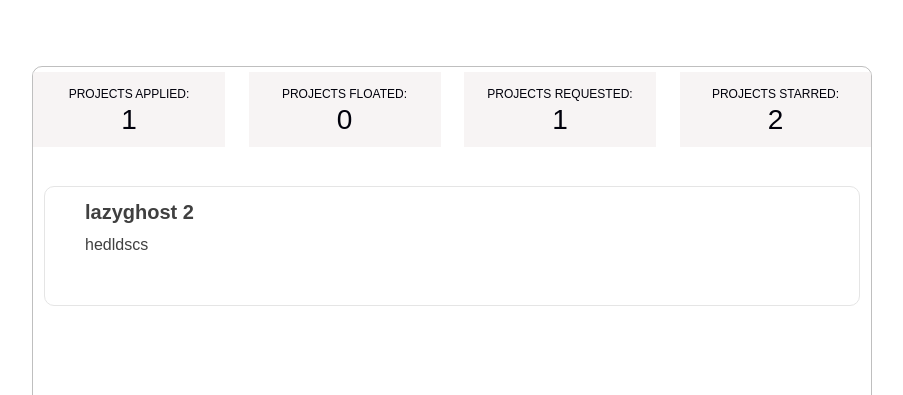
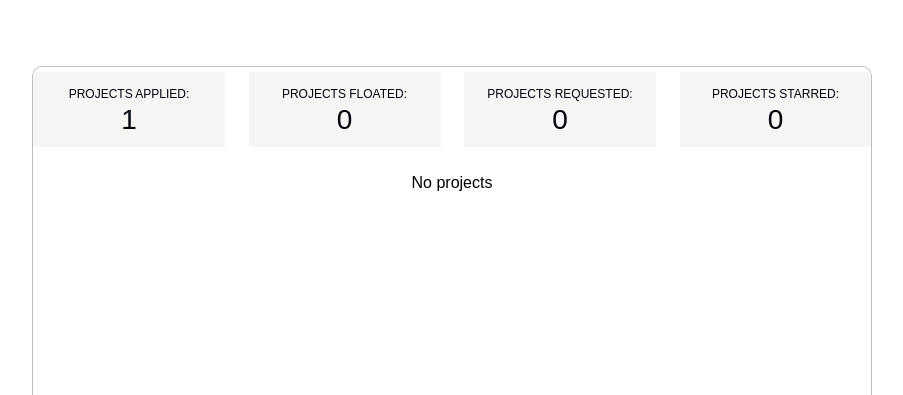
Before and after one commit to naveensaigit/project_portal, a Django app: page /profile/7 in a window 1280 px wide. Shown: the part 1152-1547 px from the top of the page, without its empty margins (321-1224 px from the left). Run offline with Django 4.2, Linux system fonts and the light colour scheme; a user stored in the database is signed in; data comes from the database, SQL or seed files in the repository; some libraries are stand-ins or nearby versions.

Commit message:
Improved user views file

```diff
--- a/home/static/home/profile.js
+++ b/home/static/home/profile.js
@@ -1,9 +1,12 @@
-var divs = ["projects_applied", "projects_floated", "projects_requested", "projects_starred"];
+$(document).ready(function () {
+    var div = document.getElementById("projects0");
+    div.removeAttribute("style");
+});
+
+var divs = ["projects0", "projects1", "projects2", "projects3"];
 var visibleDivId = null;
 function toggleVisibility(divId) {
-    if (visibleDivId === divId) {
-        //visibleDivId = null;
-    } else {
+    if (visibleDivId != divId) {
         visibleDivId = divId;
     }
     hideNonVisibleDivs();
--- a/home/templates/home/base.html
+++ b/home/templates/home/base.html
@@ -175,5 +175,6 @@
         </a>
     </body>
     {% endblock mainBlock %}
+    {% block extraBlock %}{% endblock extraBlock %}
     {% block customScripts %}{% endblock customScripts %}
 </html>
--- a/home/templates/home/main.html
+++ b/home/templates/home/main.html
@@ -287,7 +287,6 @@
             {% endwith %}
         {% endblock paginationBlock %}
     {% endblock mainContentBlock %}
-    {% block extraBlock %}{% endblock extraBlock %}
     {% endblock content %}
     {% block customScripts %}
         <script>
--- a/home/templates/home/project.html
+++ b/home/templates/home/project.html
@@ -7,7 +7,6 @@
 {% block messageBlock %} {% if messages %} {% for message in messages %}
 <div class="card-header py-3">{{message}}</div>
 {% endfor %} {% endif %} {% endblock messageBlock %}
-{% block projectPageBlock %}
 <div class="blog-container">
   <br>
   <div class="blog-header">
@@ -126,7 +125,6 @@
   </div>
 </div>
 {% endif %}
-{% endblock projectPageBlock %}
 {% endblock content %}
 {% block customScripts %}
 <script type="text/javascript" src="//use.typekit.net/wtt0gtr.js"></script>
--- a/home/views.py
+++ b/home/views.py
@@ -18,7 +18,7 @@ def main(request):
         projects = get_searched_projects(request)
 
     projects = get_paginated_projects(request, projects)
-    projects_id = get_projects_id(request)
+    projects_id = get_user_projects_id(request.user)
 
     common_tags = get_most_common_tags(5)
 
@@ -69,7 +69,7 @@ def project(request):
     project_id = request.GET.get('project_id')
     project = Project.objects.get(id=project_id)
 
-    projects_id = get_projects_id(request)
+    projects_id = get_user_projects_id(request.user)
 
     context = {
         'title': 'Project',
--- a/users/templates/users/profile.html
+++ b/users/templates/users/profile.html
@@ -1,11 +1,8 @@
 {% extends 'home/main.html' %} {% load static %}
-
 {% block stylesheets %}
 <link rel="stylesheet" type="text/css" href="{% static 'home/style.css' %}">
 <link rel="stylesheet" type="text/css" href="{% static 'home/cards.css' %}">
 <link rel="stylesheet" type="text/css" href="{% static 'home/profile.css' %}">
-
-
 <style media="screen">
   .vertical-line-profile {
     width: 6px;
@@ -53,124 +50,95 @@
   }
 </style>
 {% endblock stylesheets %}
-
-{% comment %}
-{% if user.id != profile_user.id %}
-<!-- {% block cardBlock %}{% endblock cardBlock %} -->
-{% endif %}
-{% endcomment %}
-
 {% block content %}
-
-
-
 {% block messageBlock %}
 {% if messages %} {% for message in messages %}
 <div style="margin-left: 20px; color: #022160; font-size: 30px; background-color: white;">{{message}}</div>
 {% endfor %} {% endif %}
 {% endblock messageBlock %}
-
-
-
 <div class="row">
   <div class="col-sm-4">
-
     <div class="card" style="width: 415px; height: 958px; margin-top: 83px;">
-      <div class="card-body"
-        style="box-shadow: 4px 4px 10px rgba(0, 0, 0, 0.25); background: #F7F4F4; border-radius: 10px;">
+      <div class="card-body" style="box-shadow: 4px 4px 10px rgba(0, 0, 0, 0.25); background: #F7F4F4; border-radius: 10px;">
         <div class="d-flex flex-column align-items-center text-center">
-          <img src="{{ profile_user.profile.image.url }}" alt=""
-            style="margin-top: 24px; height:200px;height:200px; border-radius: 100%;">
+          <img src="{{ profile_user.profile.image.url }}" alt="" style="margin-top: 24px; height:200px;height:200px; border-radius: 100%;">
         </div>
-        <p
-          style="color: #404040; margin-left: 26px; font-family: 'Public Sans', sans-serif; font-style: normal; font-weight: bold; font-size: 20px;">
+        <p style="color: #404040; margin-left: 26px; font-family: 'Public Sans', sans-serif; font-style: normal; font-weight: bold; font-size: 20px;">
           Profile</p>
-        <div
-          style="border: 1px solid rgba(0, 0, 0, 0.25); box-sizing: border-box; border-radius: 10px; margin-left: 25px; margin-right: 25px; height: 125px; ">
-          <p
-            style="font-family: 'Public Sans', sans-serif;font-style: normal;font-weight: normal;font-size: 16px;line-height: 19px;color: #404040; margin-left: 10px; margin-top: 20px;">
+        <div style="border: 1px solid rgba(0, 0, 0, 0.25); box-sizing: border-box; border-radius: 10px; margin-left: 25px; margin-right: 25px; height: 125px; ">
+          <p style="font-family: 'Public Sans', sans-serif;font-style: normal;font-weight: normal;font-size: 16px;line-height: 19px;color: #404040; margin-left: 10px; margin-top: 20px;">
             {{ profile_user.first_name }} {{ profile_user.last_name }}
             <br>{{ profile_user.profile.year }} Year - {{ profile_user.profile.branch }}<br>
             {{ profile_user.email }}
           </p>
-          <div
-            style="background: #19258C; margin-left:260px; margin-right: 10px; box-sizing: border-box; border-radius: 5px; color: white; width: 65px;">
-            <a style="color: white; margin-left: 5px;" href="/profile/edit"> Edit <i class="fas fa-pen"
-                style="margin-left: 2px;"></i> </a>
+          <div style="background: #19258C; margin-left:260px; margin-right: 10px; box-sizing: border-box; border-radius: 5px; color: white; width: 65px;">
+            <a style="color: white; margin-left: 5px;" href="/profile/edit"> Edit <i class="fas fa-pen" style="margin-left: 2px;"></i> </a>
           </div>
         </div>
         <br>
-
-        <p
-          style="color: #404040; margin-left: 26px; font-family: 'Public Sans', sans-serif; font-style: normal; font-weight: bold; font-size: 20px;">
+        <p style="color: #404040; margin-left: 26px; font-family: 'Public Sans', sans-serif; font-style: normal; font-weight: bold; font-size: 20px;">
           Skills</p>
-        <div
-          style="border: 1px solid rgba(0, 0, 0, 0.25); box-sizing: border-box; border-radius: 10px; margin-left: 25px; margin-right: 25px; height: 125px; ">
-          <p
-            style="font-family: 'Public Sans', sans-serif;font-style: normal;font-weight: normal;font-size: 16px;line-height: 19px;color: #404040; margin-left: 10px; margin-top: 20px;">
+        <div style="border: 1px solid rgba(0, 0, 0, 0.25); box-sizing: border-box; border-radius: 10px; margin-left: 25px; margin-right: 25px; height: 125px; ">
+          <p style="font-family: 'Public Sans', sans-serif;font-style: normal;font-weight: normal;font-size: 16px;line-height: 19px;color: #404040; margin-left: 10px; margin-top: 20px;">
             {{ profile_user.profile.techskills }}
           </p>
-          <div
-            style="background: #19258C; margin-left:260px; margin-right: 10px; box-sizing: border-box; border-radius: 5px; color: white; width: 65px;">
-            <a style="color: white; margin-left: 5px;" href="/profile/edit"> Edit <i class="fas fa-pen"
-                style="margin-left: 2px;"></i> </a>
+          <div style="background: #19258C; margin-left:260px; margin-right: 10px; box-sizing: border-box; border-radius: 5px; color: white; width: 65px;">
+            <a style="color: white; margin-left: 5px;" href="/profile/edit"> Edit <i class="fas fa-pen" style="margin-left: 2px;"></i> </a>
           </div>
         </div>
         <br>
-
-        <p
-          style="color: #404040; margin-left: 26px; font-family: 'Public Sans', sans-serif; font-style: normal; font-weight: bold; font-size: 20px;">
+        <p style="color: #404040; margin-left: 26px; font-family: 'Public Sans', sans-serif; font-style: normal; font-weight: bold; font-size: 20px;">
           Links</p>
-        <div
-          style="border: 1px solid rgba(0, 0, 0, 0.25); box-sizing: border-box; border-radius: 10px; margin-left: 25px; margin-right: 25px; height: 145px; ">
-          <p
-            style="font-family: 'Public Sans', sans-serif;font-style: normal;font-weight: normal;font-size: 16px;line-height: 19px;color: #404040; margin-left: 10px; margin-top: 20px;">
+        <div style="border: 1px solid rgba(0, 0, 0, 0.25); box-sizing: border-box; border-radius: 10px; margin-left: 25px; margin-right: 25px; height: 145px; ">
+          <p style="font-family: 'Public Sans', sans-serif;font-style: normal;font-weight: normal;font-size: 16px;line-height: 19px;color: #404040; margin-left: 10px; margin-top: 20px;">
             <i class="fab fa-linkedin" style="margin-right: 5px;"></i>Linkedin : <br>
             <i class="fas fa-globe" style="margin-right: 5px;"></i>Website : <br>
             <i class="fab fa-github" style="margin-right: 5px;"></i>Github : <br>
             <i class="far fa-file" style="margin-right: 5px;"></i>Resume : <br>
           </p>
-          <div
-            style="background: #19258C; margin-left:260px; margin-right: 10px; box-sizing: border-box; border-radius: 5px; color: white; width: 65px;">
-            <a style="color: white; margin-left: 5px;" href="/profile/edit"> Edit <i class="fas fa-pen"
-                style="margin-left: 2px;"></i> </a>
+          <div style="background: #19258C; margin-left:260px; margin-right: 10px; box-sizing: border-box; border-radius: 5px; color: white; width: 65px;">
+            <a style="color: white; margin-left: 5px;" href="/profile/edit"> Edit <i class="fas fa-pen" style="margin-left: 2px;"></i> </a>
           </div>
         </div>
       </div>
-
     </div>
-
   </div>
-
-
   <div class="col-md">
-
     <div class="projects" style="margin-top: 83px; overflow: hidden;">
-
       <div class="buttons">
         <div class="row justify-content-center">
           <div class="col-xl-3 col-md-6 mb-4" style="margin-top: 5px; margin-bottom: 5px;">
-            <a class="profButton" onclick="toggleVisibility('projects_applied')"><p style="font-weight: 300; font-size: 12px;margin-bottom: 0px;">PROJECTS APPLIED:<br><h3 style="font-weight: 500;font-size: 28px;">{{ num_projects_applied }}</h3></p></a>
-
-          </div>
-
-          <div class="col-xl-3 col-md-6 mb-4" style="margin-top: 5px; margin-bottom: 5px;">
-            <a class="profButton" onclick="toggleVisibility('projects_floated')"><p style="font-weight: 300; font-size: 12px;margin-bottom: 0px;">PROJECTS FLOATED:<br><h3 style="font-weight: 500;font-size: 28px;">{{ num_projects_floated }}</h3></p></a>
-
+            <a class="profButton" onclick="toggleVisibility('projects1')">
+              <p style="font-weight: 300; font-size: 12px;margin-bottom: 0px;">PROJECTS APPLIED:<br>
+                <h3 style="font-weight: 500;font-size: 28px;">{{ projects_id.2|length }}</h3>
+              </p>
+            </a>
           </div>
           <div class="col-xl-3 col-md-6 mb-4" style="margin-top: 5px; margin-bottom: 5px;">
-            <a class="profButton" onclick="toggleVisibility('projects_requested')"><p style="font-weight: 300; font-size: 12px;margin-bottom: 0px;">PROJECTS REQUESTED:<br><h3 style="font-weight: 500;font-size: 28px;">{{ num_projects_req }}</h3></p></a>
-
+            <a class="profButton" onclick="toggleVisibility('projects0')">
+              <p style="font-weight: 300; font-size: 12px;margin-bottom: 0px;">PROJECTS FLOATED:<br>
+                <h3 style="font-weight: 500;font-size: 28px;">{{ projects_id.0|length  }}</h3>
+              </p>
+            </a>
           </div>
-
           <div class="col-xl-3 col-md-6 mb-4" style="margin-top: 5px; margin-bottom: 5px;">
-            <a class="profButton" onclick="toggleVisibility('projects_starred')"><p style="font-weight: 300; font-size: 12px;margin-bottom: 0px;">PROJECTS STARRED:<br><h3 style="font-weight: 500;font-size: 28px;">{{ user.profile.starred_projects.count }}</h3></p></a>
-
+            <a class="profButton" onclick="toggleVisibility('projects2')">
+              <p style="font-weight: 300; font-size: 12px;margin-bottom: 0px;">PROJECTS REQUESTED:<br>
+                <h3 style="font-weight: 500;font-size: 28px;">{{ projects_id.3|length  }}</h3>
+              </p>
+            </a>
           </div>
-
-
-          <div id="projects_applied">
-            {% for project in projects_applied %}
+          <div class="col-xl-3 col-md-6 mb-4" style="margin-top: 5px; margin-bottom: 5px;">
+            <a class="profButton" onclick="toggleVisibility('projects3')">
+              <p style="font-weight: 300; font-size: 12px;margin-bottom: 0px;">PROJECTS STARRED:<br>
+                <h3 style="font-weight: 500;font-size: 28px;">{{ projects_id.4|length  }}</h3>
+              </p>
+            </a>
+          </div>
+          {% for projects_category in projects %}
+            {% with index=forloop.counter0 %}
+              <div id="projects{{index}}" style="display:none;">
+                {% for project in projects_category %}
                 <div class="card-box" style="padding-top: 0px;padding-bottom: 0px; margin-top: 15px; margin-bottom: 30px;">
                   <div class="blog-body">
                     <div class="demo-a profile-project-title">
@@ -182,114 +150,21 @@
                     </div>
                   </div>
                 </div>
-
                 {% endfor %}
-            {% if projects_applied.count == 0 %}
+                {% if projects_category.count == 0 %}
                 <div>No projects</div>
                 {% endif %}
               </div>
-          <div id="projects_floated" style="display: none;">
-            {% for project in projects_floated %}
-            <div class="card-box" style="padding-top: 0px;padding-bottom: 0px; margin-top: 15px; margin-bottom: 30px;">
-              <div class="blog-body">
-                <div class="demo-a profile-project-title">
-                  <h1 style="font-size: 1.8rem;"><a href="/project/?project_id={{project.id}}">{{ project.Title}}</a>
-                  </h1>
-                </div>
-                <div class="demo-2 profile-project-desc">
-                  <p>{{project.Description}}</p>
-                </div>
-              </div>
-            </div>
-
+            {% endwith %}
           {% endfor %}
-            {% if projects_floated.count == 0 %}
-            <div>No projects</div>
-            {% endif %}
-          </div>
-          <div id="projects_requested" style="display: none;">
-            {% for project in projects_requested %}
-            <div class="card-box" style="padding-top: 0px;padding-bottom: 0px; margin-top: 15px; margin-bottom: 30px;">
-              <div class="blog-body">
-                <div class="demo-a profile-project-title">
-                  <h1 style="font-size: 1.8rem;"><a href="/project/?project_id={{project.id}}">{{ project.Title}}</a>
-                  </h1>
-                </div>
-                <div class="demo-2 profile-project-desc">
-                  <p>{{project.Description}}</p>
-                </div>
-              </div>
-            </div>
-
-            {% endfor %}
-            {% if projects_floated.count == 0 %}
-            <div>No projects</div>
-            {% endif %}
-          </div>
-          <div id="projects_starred" style="display: none;">
-            {% for project in projects_starred %}
-            <div class="card-box" style="padding-top: 0px;padding-bottom: 0px; margin-top: 15px; margin-bottom: 30px;">
-              <div class="blog-body">
-                <div class="demo-a profile-project-title">
-                  <h1 style="font-size: 1.8rem;"><a href="/project/?project_id={{project.id}}">{{ project.Title}}</a>
-                  </h1>
-                </div>
-                <div class="demo-2 profile-project-desc">
-                  <p>{{project.Description}}</p>
-                </div>
-
-              </div>
-            </div>
-            {% endfor %}
-            {% if projects_floated.count == 0 %}
-            <div>No projects</div>
-            {% endif %}
-
-          </div>
-
         </div>
       </div>
       <br><br><br><br><br><br><br><br><br>
       <div>
-
       </div>
-
     </div>
-
   </div>
-
-
-
-
-
-
-
-  <script>
-    var divs = ["projects_applied", "projects_floated", "projects_requested", "projects_starred"];
-    var visibleDivId = null;
-
-    function toggleVisibility(divId) {
-      if (visibleDivId === divId) {
-        //visibleDivId = null;
-      } else {
-        visibleDivId = divId;
-      }
-      hideNonVisibleDivs();
-    }
-
-    function hideNonVisibleDivs() {
-      var i, divId, div;
-      for (i = 0; i < divs.length; i++) {
-        divId = divs[i];
-        div = document.getElementById(divId);
-        if (visibleDivId === divId) {
-          div.style.display = "block";
-        } else {
-          div.style.display = "none";
-        }
-      }
-    }
-  </script>
-
-  <!-- <script src="{% static 'home/profile.js' %}"></script> -->
   {% endblock content %}
+  {% block customScripts %}
+  <script src="{% static 'home/profile.js' %}"></script>
+  {% endblock customScripts %}
--- a/users/views.py
+++ b/users/views.py
@@ -6,7 +6,6 @@ from .models import Profile,Notification
 from django.contrib.auth.decorators import login_required
 from django.core.files.storage import default_storage
 from home.models import Project
-from home.filters import ProjectFilter
 from functions import *
 from django.core.serializers import serialize
 
@@ -41,38 +40,16 @@ def signup(request):
 
 @login_required
 def profile(request, user_id):
-    all_project_list = Project.objects.all().order_by('-DatePosted')
-
-    user_projects_id = []
-    user_starred_projects_id = []
-    user_requested_projects_id = []
-
     user = User.objects.get(id=user_id)
-    user_applied_projects = all_project_list.filter(AlreadyApplied=user)
-    user_floated_projects = all_project_list.filter(FloatedBy=user)
-    user_requested_projects = all_project_list.filter(ApplyRequest=request.user)
-    user_starred_projects = request.user.profile.starred_projects.all()
-    for project in user_applied_projects:
-        user_projects_id.append(project.id)
-    for project in user_floated_projects:
-        user_projects_id.append(project.id)
-    for project in user_requested_projects:
-        user_requested_projects_id.append(project.id)
-    for project in user_starred_projects:
-        user_starred_projects_id.append(project.id)
+    projects = get_user_projects(user)
+    projects_id = get_user_projects_id(user)
 
     context = {
         'title': 'Profile',
-        'num_projects_applied': user_applied_projects.count(),
-        'num_projects_req': len(user_requested_projects_id),
-        'num_projects_floated': user_floated_projects.count(),
-        'user_starred_projects_id' : user_starred_projects_id,
-        'projects_applied': user_applied_projects[0:5],
-        'projects_floated': user_floated_projects[0:5],
-        'projects_requested': user_requested_projects[0:5],
-        'projects_starred': user_starred_projects[0:5],
+        'projects': projects,
+        'projects_id': projects_id,
         'notifications': Notification.objects.filter(user=request.user).order_by('-time'),
-        'profile_user': User.objects.get(id = user_id)
+        'profile_user': user
     }
 
     return render(request, 'users/profile.html', context)
@@ -120,7 +97,7 @@ def projects_view(request):
     req_projects, title, heading = get_projects_view_details(request)
     projects = get_filtered_projects(request, req_projects)
     projects = get_paginated_projects(request, projects)
-    projects_id = get_projects_id(request)
+    projects_id = get_user_projects_id(request.user)
     common_tags = get_most_common_tags(5)
 
     context = {
```
Also changed, not shown: functions.py (+30 -22 lines). Lines whose indentation alone changed are shown as unchanged.
